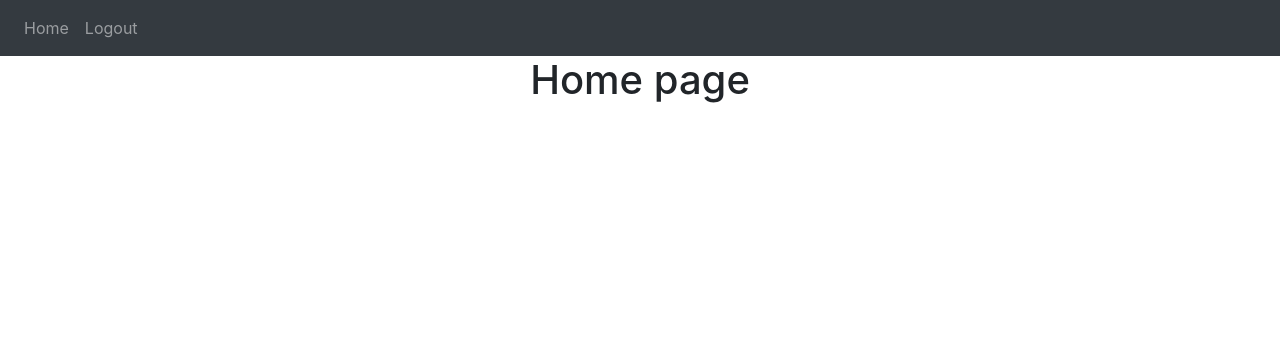
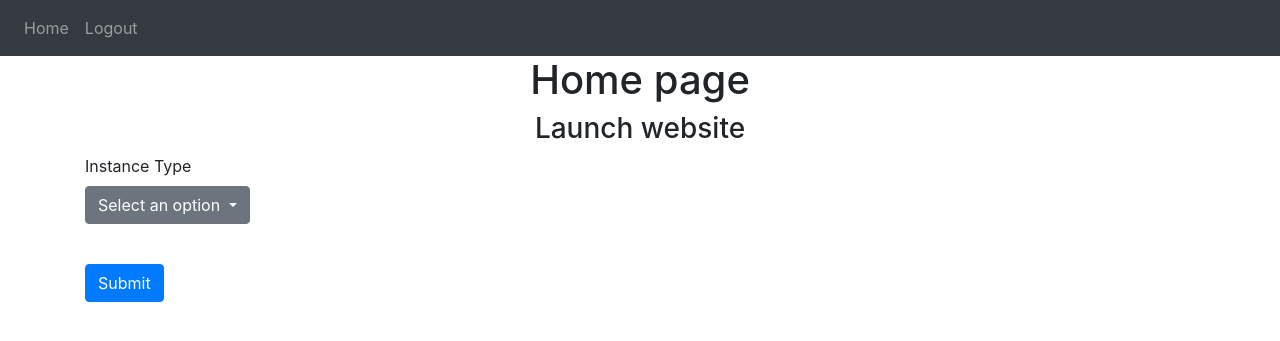
Before and after one commit to GeorgeBodea/Server-Launcher, a Flask app: page / in a window 1280 px wide. Shown: the top 341 px of the page. Run offline with Flask 3, Linux system fonts and the light colour scheme; the visitor is signed in with stand-in values (Sample User, id 1); some libraries are stand-ins or nearby versions.

Commit message:
Added mock instance selector
This will be improved to support actual cloud instances launching.

```diff
--- a/src/website/templates/base.html
+++ b/src/website/templates/base.html
@@ -71,6 +71,16 @@
       {% block content %} {% endblock %}
       </div>
 
+      <script>
+        function updateDropdownText(idDropdownText, selectedOption) {
+            document.getElementById(idDropdownText).innerText = selectedOption;
+        }
+
+        function updateDropdownValue(idDropdown,selectedOption) {
+            document.getElementById(idDropdown).value = selectedOption;
+        }
+      </script>
+
       <script
         src="https://code.jquery.com/jquery-3.2.1.slim.min.js"
         integrity="sha384-KJ3o2DKtIkvYIK3UENzmM7KCkRr/rE9/Qpg6aAZGJwFDMVNA/GpGFF93hXpG5KkN"
--- a/src/website/templates/home.html
+++ b/src/website/templates/home.html
@@ -4,4 +4,37 @@
 
 {% block content %}
 <h1 align="center" > Home page </h1>
+
+<form method="POST">
+    <h3 align="center">Launch website</h3>
+
+    <div class="form-group">
+        <label for="dropDownInstanceType">Instance Type</label>
+        <div class="dropdown">
+            <button class="btn btn-secondary dropdown-toggle" type="button" id="dropDownInstanceTypeText" data-toggle="dropdown" aria-haspopup="true" aria-expanded="false">
+                Select an option
+            </button>
+            <div class="dropdown-menu" aria-labelledby="dropDownInstanceType">
+                <a class="dropdown-item" href="#"
+                    onclick="updateDropdownText('dropDownInstanceTypeText', 'Option 1');
+                    updateDropdownValue('selectedOptionInstanceType', 'Option 1')">Option 1</a>
+
+                <a class="dropdown-item" href="#"
+                    onclick="updateDropdownText('dropDownInstanceTypeText', 'Option 2');
+                    updateDropdownValue('selectedOptionInstanceType', 'Option 2')">Option 2</a>
+
+                <a class="dropdown-item" href="#"
+                    onclick="updateDropdownText('dropDownInstanceTypeText', 'Option 3');
+                    updateDropdownValue('selectedOptionInstanceType', 'Option 3')">Option 3</a>
+            </div>
+        </div>
+        <input type="hidden" id="selectedOptionInstanceType" name="selectedOptionInstanceType">
+    </div>
+
+
+    </br>
+
+    <button type="submit" class="btn btn-primary"/>Submit</button>
+
+</form>
 {% endblock %}
--- a/src/website/views.py
+++ b/src/website/views.py
@@ -1,9 +1,12 @@
-from flask import Blueprint, render_template
+from flask import Blueprint, render_template, request
 from flask_login import login_required, current_user
 
 views = Blueprint('views', __name__)
 
-@views.route('/')
+@views.route('/', methods=['GET', 'POST'])
 @login_required
 def home():
+    if request.method == "POST":
+        instance_type = request.form.get('selectedOptionInstanceType')
+        print(instance_type)
     return render_template("home.html", user=current_user)
```
